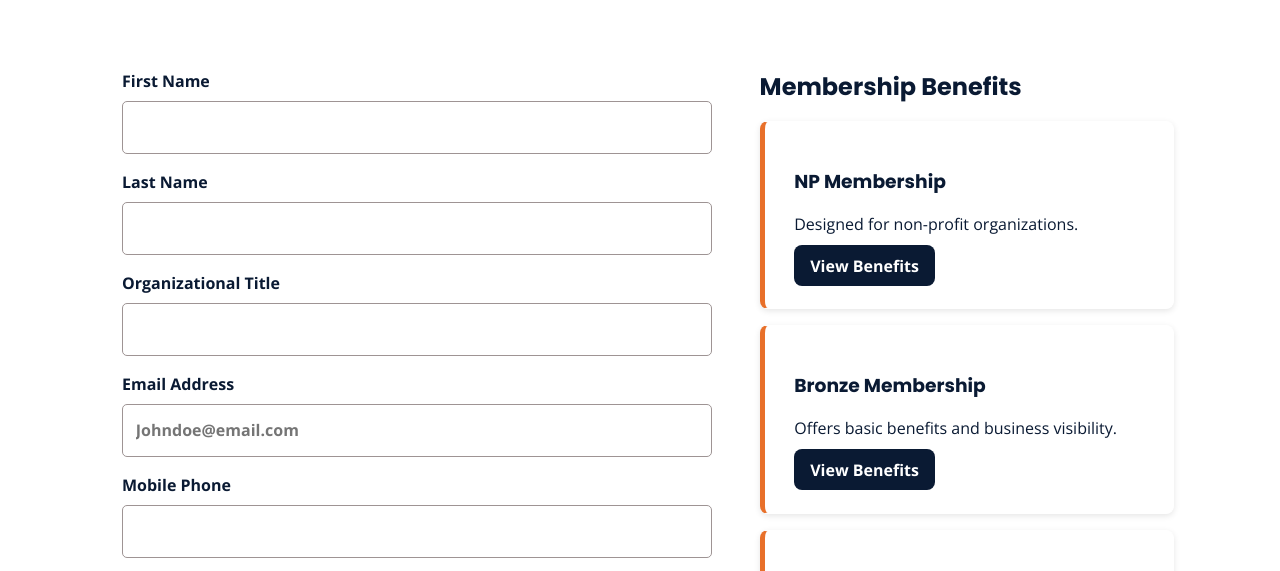
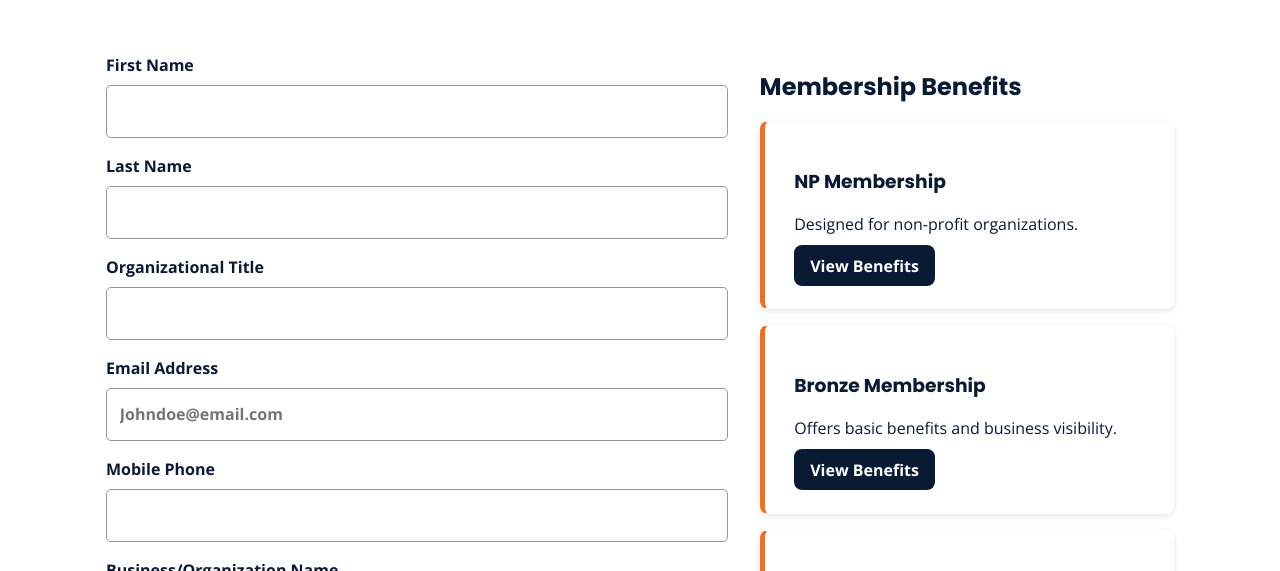
Before and after one commit to miraclechisomomeja-lgtm/wdd231, a plain HTML site: page chamber/join.html in a window 1280 px wide. Shown: the part 193-764 px from the top of the page. Drawn offline with nearby package versions, Linux system fonts and the light colour scheme.

Commit message:
Update larger.css

```diff
--- a/chamber/styles/larger.css
+++ b/chamber/styles/larger.css
@@ -71,10 +71,6 @@
     main h1 {
         text-align: left;
     }
-    .join-page form, #membership-cards {
-        max-width: 1200px;
-        padding: 1rem;
-    }
 
     .grid,
     #weather-forecast,
```
